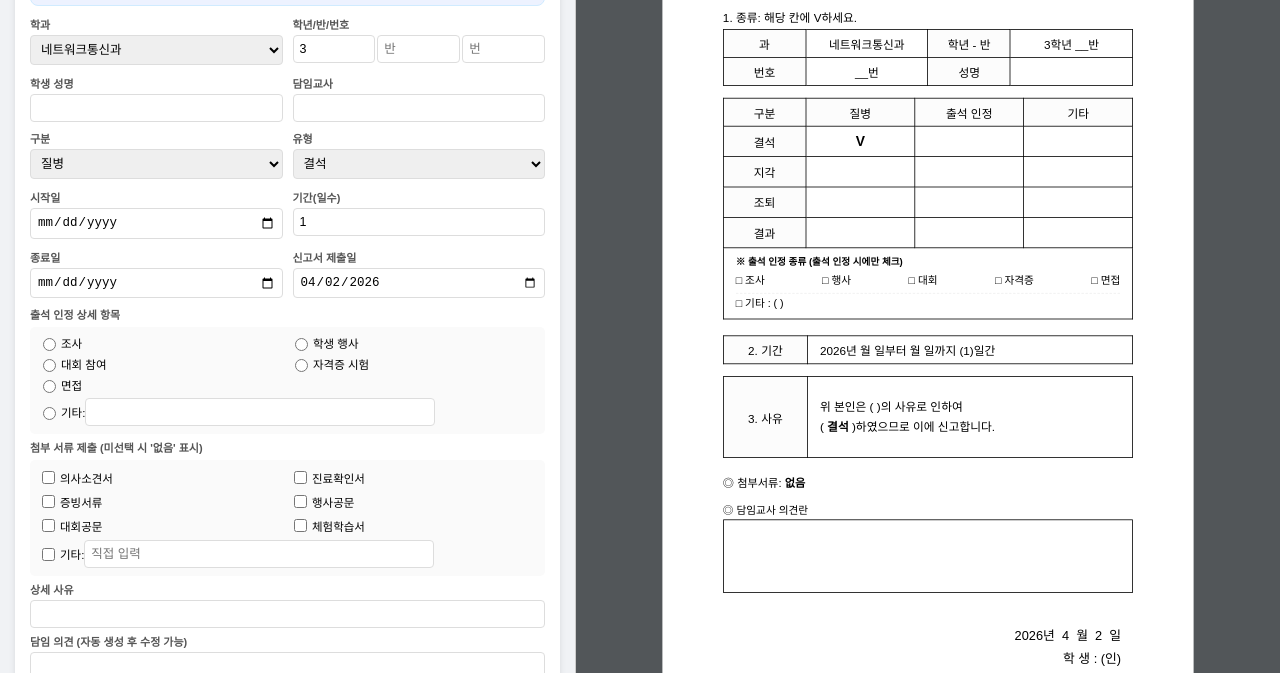
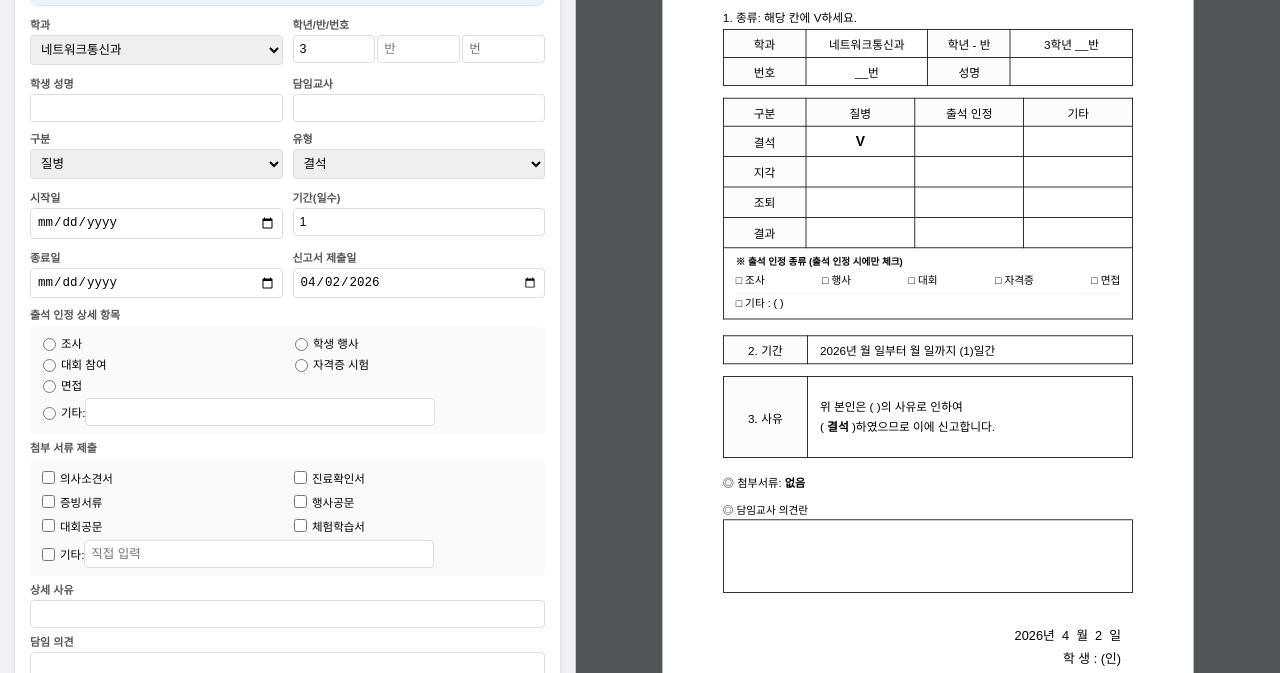
Before and after one commit to ypearly/KWAIHS_attendance_report, a plain HTML site: page index.html in a window 1280 px wide. Shown: the part 127-800 px from the top of the page. Drawn offline with Linux system fonts and the light colour scheme.

Commit message:
Update index.html

```diff
--- a/index.html
+++ b/index.html
@@ -33,7 +33,6 @@
         label { font-size: 11px; color: #555; font-weight: bold; margin-bottom: 3px; display: block; }
         input, select, textarea { width: 100%; padding: 6px; border: 1px solid #ddd; border-radius: 4px; box-sizing: border-box; font-size: 12.5px; }
 
-        /* [수정] 왼쪽 입력기 담임 의견란 세로 크기 확대 */
         #in_opinion { min-height: 120px; resize: vertical; line-height: 1.5; }
 
         .grid-container { display: grid; grid-template-columns: repeat(2, 1fr); gap: 5px; margin-top: 5px; background: #fafafa; padding: 8px; border-radius: 5px; }
@@ -45,7 +44,6 @@
         .btn-reset { background: #666; color: white; border: none; padding: 10px; cursor: pointer; border-radius: 6px; font-size: 15px; font-weight: bold; flex: 1; }
         .disabled-area { opacity: 0.4; pointer-events: none; }
 
-        /* [PDF/미리보기 문서 스타일] */
         #form-capture {
             width: 210mm;
             height: 295mm;
@@ -59,7 +57,6 @@
         .content-inner { padding: 0 20mm 10mm 20mm; display: flex; flex-direction: column; }
         .title { text-align: center; font-size: 24pt; font-weight: bold; margin-bottom: 15px; }
 
-        /* [수정] 최상단 종류 지시 문구 스타일 */
         .type-instruction { font-size: 11pt; margin-bottom: 5px; text-align: left; }
 
         table { width: 100%; border-collapse: collapse; table-layout: fixed; margin-bottom: 15px; }
@@ -151,7 +148,7 @@
         </div>
 
         <div class="full-row" style="margin-top:5px;">
-            <label>첨부 서류 제출 (미선택 시 '없음' 표시)</label>
+            <label>첨부 서류 제출</label>
             <div class="grid-container">
                 <div class="item-row"><input type="checkbox" class="in_attach" value="의사소견서" onchange="update()"> 의사소견서</div>
                 <div class="item-row"><input type="checkbox" class="in_attach" value="진료확인서" onchange="update()"> 진료확인서</div>
@@ -167,7 +164,7 @@
         </div>
 
         <div class="full-row" style="margin-top:5px;"><label>상세 사유</label><input type="text" id="in_reason" oninput="update(); updateOpinionOnly();"></div>
-        <div class="full-row" style="margin-top:5px;"><label>담임 의견 (자동 생성 후 수정 가능)</label><textarea id="in_opinion" rows="5" oninput="update()"></textarea></div>
+        <div class="full-row" style="margin-top:5px;"><label>담임 의견</label><textarea id="in_opinion" rows="5" oninput="update()"></textarea></div>
 
         <div class="btn-group">
             <button class="btn-reset" onclick="resetForm()">초기화</button>
@@ -181,14 +178,11 @@
         <div class="pdf-header-spacer"></div>
         <div class="content-inner">
             <div class="title">결석(지각·조퇴·결과)신고서</div>
-
             <div class="type-instruction">1. 종류: 해당 칸에 V하세요.</div>
-
             <table>
-                <tr><th style="width:20%;">과</th><td style="width:30%;"><span id="out_dept"></span></td><th style="width:20%;">학년 - 반</th><td style="width:30%;"><span id="out_g"></span>학년 <span id="out_c"></span>반</td></tr>
+                <tr><th style="width:20%;">학과</th><td style="width:30%;"><span id="out_dept"></span></td><th style="width:20%;">학년 - 반</th><td style="width:30%;"><span id="out_g"></span>학년 <span id="out_c"></span>반</td></tr>
                 <tr><th>번호</th><td><span id="out_n"></span>번</td><th>성명</th><td><span id="out_name"></span></td></tr>
             </table>
-
             <table class="type-matrix">
                 <tr><th style="width:20%;">구분</th><th style="width:26.6%;">질병</th><th style="width:26.6%;">출석 인정</th><th style="width:26.6%;">기타</th></tr>
                 <tr><th>결석</th><td id="m_질병_결석"></td><td id="m_출석인정_결석"></td><td id="m_기타_결석"></td></tr>
@@ -205,32 +199,20 @@
                     <span id="s7">□</span> 기타 : ( <span id="s7_txt"></span> )
                 </div>
             </div>
-
             <table>
                 <tr><th style="width:20%;">2. 기간</th><td style="text-align:left; padding-left:15px;">2026년 <span id="out_sy"></span>월 <span id="out_sd"></span>일부터 <span id="out_ey"></span>월 <span id="out_ed"></span>일까지 (<span id="out_days"></span>)일간</td></tr>
             </table>
-
             <table class="reason-table">
-                <tr>
-                    <th style="width:20%;">3. 사유</th>
-                    <td>
-                        위 본인은 ( <strong id="out_reason"></strong> )의 사유로 인하여<br>
-                        ( <strong id="out_type"></strong> )하였으므로 이에 신고합니다.
-                    </td>
-                </tr>
+                <tr><th style="width:20%;">3. 사유</th><td>위 본인은 ( <strong id="out_reason"></strong> )의 사유로 인하여<br>( <strong id="out_type"></strong> )하였으므로 이에 신고합니다.</td></tr>
             </table>
-
             <div class="attachment-area">◎ 첨부서류: <span id="out_attach" style="font-weight:bold;"></span></div>
-
             <div style="font-size:10pt; margin-bottom:3px;">◎ 담임교사 의견란</div>
             <div class="opinion-box"><span id="out_opinion"></span></div>
-
             <div class="sign-area">
                 2026년 &nbsp;<span id="out_sub_m"></span>&nbsp; 월 &nbsp;<span id="out_sub_d"></span>&nbsp; 일<br>
                 학 생 : <span id="out_name_sign"></span> (인)<br>
                 담임교사 : <span id="out_teacher_sign"></span> (인)
             </div>
-
             <div class="school-name">광운인공지능고등학교장 귀하</div>
         </div>
     </div>
@@ -300,7 +282,6 @@
             const etcVal = document.getElementById('in_attach_etc').value;
             attachList.push(etcVal ? etcVal : "기타");
         }
-
         document.getElementById('out_attach').innerText = attachList.length > 0 ? attachList.join(', ') : "없음";
 
         const dset = (id, outM, outD) => {
@@ -344,9 +325,12 @@
 
     function generatePDF() {
         const element = document.getElementById('form-capture');
+        const name = document.getElementById('in_name').value || '미입력';
+        const startDate = document.getElementById('in_sdate').value || '날짜미입력'; // [수정] 결석 시작일 사용
+
         const opt = {
             margin: 0,
-            filename: `결석신고서_${document.getElementById('in_name').value || '미입력'}.pdf`,
+            filename: `결석신고서_${name}_${startDate}.pdf`,
             html2canvas: { scale: 3, useCORS: true },
             jsPDF: { unit: 'mm', format: 'a4', orientation: 'portrait' },
             pagebreak: { mode: 'avoid-all' }
```
